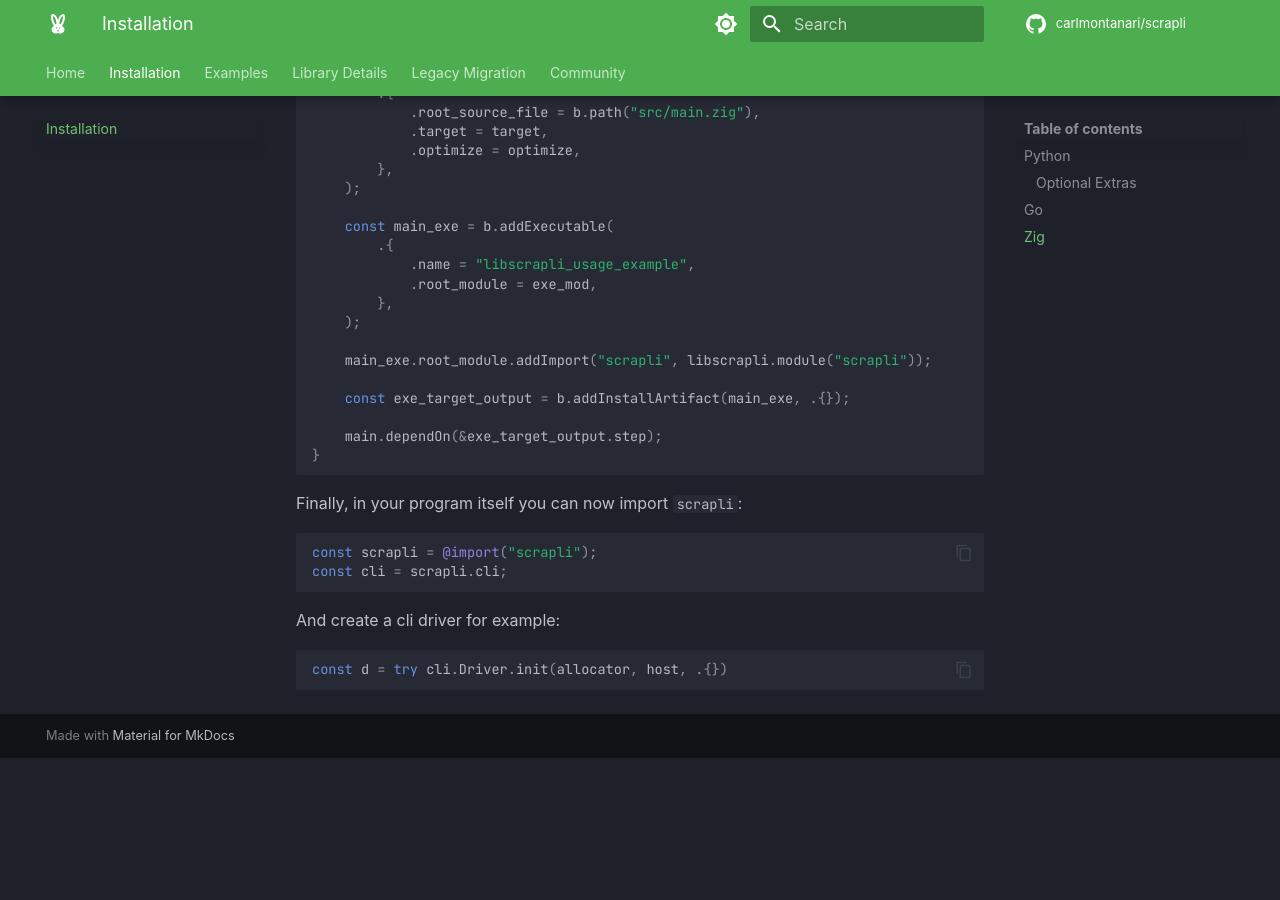
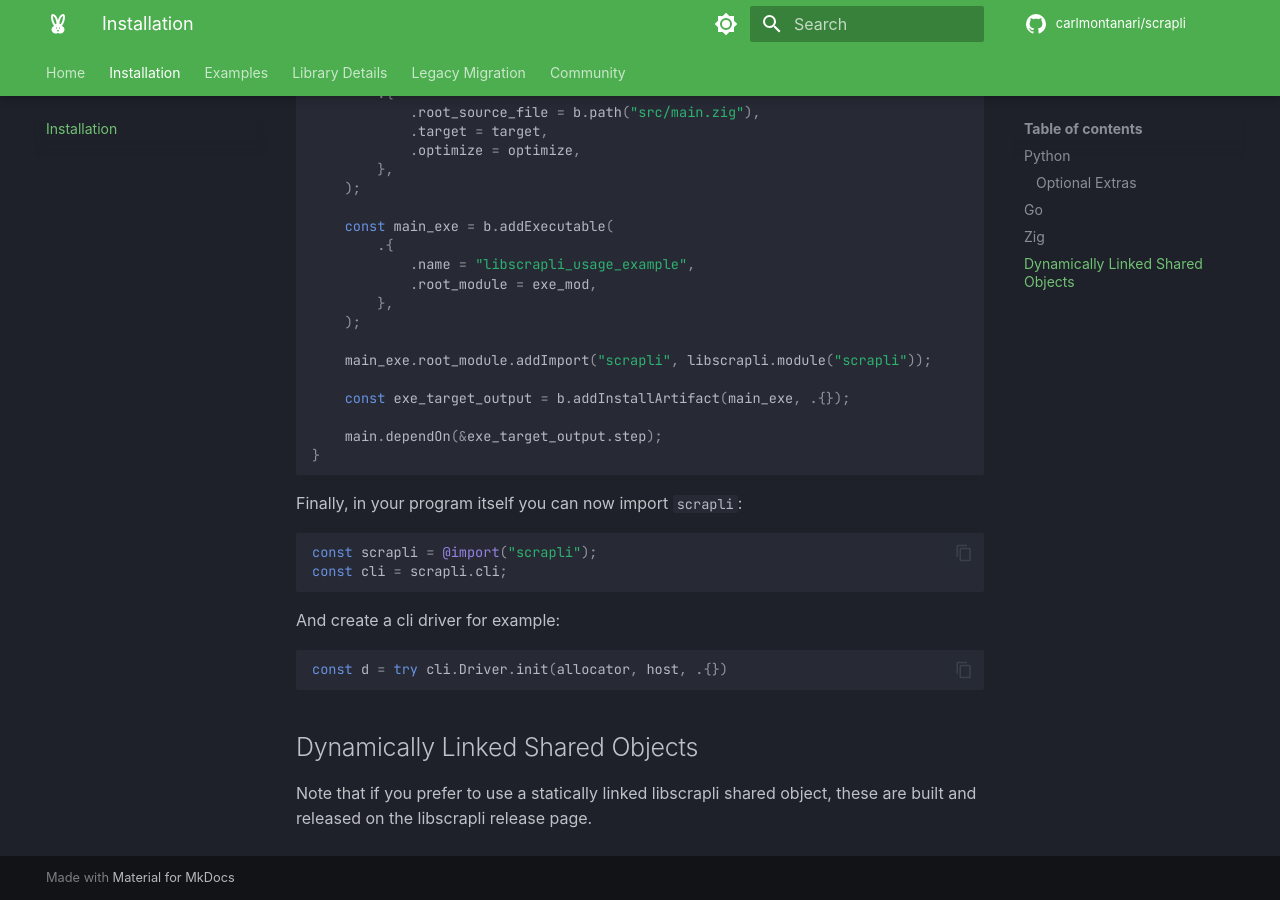
Before and after one commit to carlmontanari/scrapli, an MkDocs documentation site: the page built from docs/installation.md, in a window 1280 px wide and 900 px high, scrolled down 3079 px. Built offline with MkDocs 1.6.1 and Material for MkDocs 9.7.7, drawn with Linux system fonts in a browser that asks for light colours; some web fonts are replaced; comment, search, counter and statistics services are not loaded; before the commit the page ends 3837 px from its top, so only the background shows below that.

Commit message:
doc: add brief note about dynamically linked libscrapli being available upstream

````diff
--- a/docs/installation.md
+++ b/docs/installation.md
@@ -160,3 +160,9 @@ And create a cli driver for example:
 ```zig
 const d = try cli.Driver.init(allocator, host, .{})
 ```
+
+
+## Dynamically Linked Shared Objects
+
+Note that if you prefer to use a statically linked libscrapli shared object, these are built and
+released on the libscrapli release page.
````
